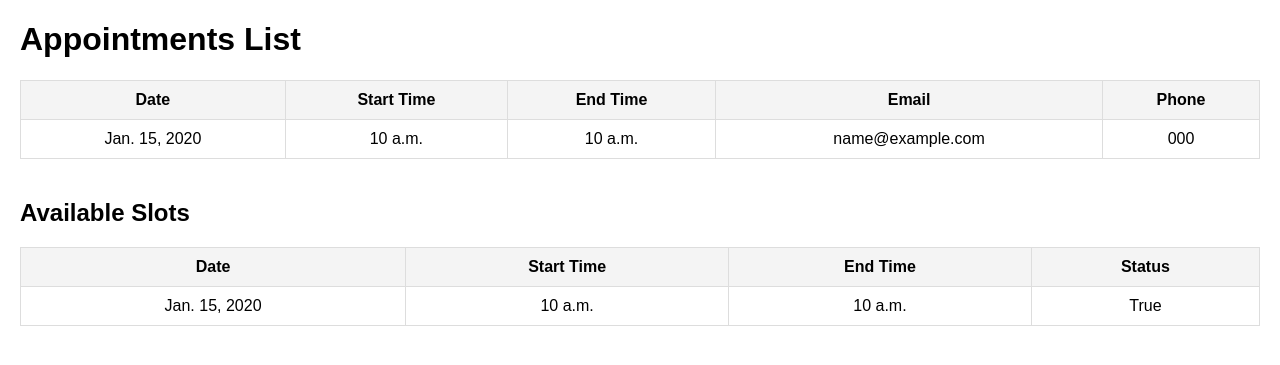
After one commit to Cybeertt/MakingAppointments, a Django app: page /appointments/appointment-list/ in a window 1280 px wide. The commit adds this page. Shown: the top 365 px of the page. Run offline with Django 5.2, Linux system fonts and the light colour scheme; tables that the repository leaves empty hold one stand-in row (values such as "Sample post").

Commit message:
Submit appointment

```diff
--- a/Booking/appointment_booking/appointment_booking/settings.py
+++ b/Booking/appointment_booking/appointment_booking/settings.py
@@ -44,7 +44,7 @@ INSTALLED_APPS = [
     'django.contrib.messages',
     'django.contrib.staticfiles',
     'rest_framework',
-    'appointments'
+    'appointments',
 ]
 
 MIDDLEWARE = [
--- a/Booking/appointment_booking/appointments/admin.py
+++ b/Booking/appointment_booking/appointments/admin.py
@@ -3,7 +3,7 @@ from django.contrib import admin
 from .models import Appointment
 
 class AppointmentAdmin(admin.ModelAdmin):
-    list_display = ['date', 'hour', 'minute', 'user_name', 'email', 'phone_number']
+    list_display = ['date', 'hour', 'minute', 'email', 'phone_number']
 
     # Method to get the hour from the start_time
     def hour(self, obj):
--- /dev/null
+++ b/Booking/appointment_booking/appointments/templates/appointments/appointment_list.html
@@ -0,0 +1,103 @@
+<!DOCTYPE html>
+<html lang="en">
+<head>
+    <meta charset="UTF-8">
+    <meta name="viewport" content="width=device-width, initial-scale=1.0">
+    <title>Appointments & Available Slots</title>
+    <style>
+        body {
+            font-family: Arial, sans-serif;
+            margin: 20px;
+        }
+
+        table {
+            width: 100%;
+            border-collapse: collapse;
+            margin-top: 20px;
+        }
+
+        th, td {
+            padding: 10px;
+            border: 1px solid #ddd;
+            text-align: center;
+        }
+
+        th {
+            background-color: #f4f4f4;
+        }
+
+        .no-data {
+            text-align: center;
+            margin-top: 20px;
+            font-size: 1.2em;
+        }
+
+        h2 {
+            margin-top: 40px;
+        }
+    </style>
+</head>
+<body>
+    <h1>Appointments List</h1>
+
+    <!-- Table to display appointments -->
+    <table id="appointments-table">
+        <thead>
+            <tr>
+                <th>Date</th>
+                <th>Start Time</th>
+                <th>End Time</th>
+                <th>Email</th>
+                <th>Phone</th>
+            </tr>
+        </thead>
+        <tbody>
+            {% if appointments %}
+                {% for appointment in appointments %}
+                    <tr>
+                        <td>{{ appointment.date }}</td>
+                        <td>{{ appointment.start_time }}</td>
+                        <td>{{ appointment.end_time }}</td>
+                        <td>{{ appointment.email }}</td>
+                        <td>{{ appointment.phone_number }}</td>
+                    </tr>
+                {% endfor %}
+            {% else %}
+                <tr>
+                    <td colspan="6" class="no-data">No appointments available.</td>
+                </tr>
+            {% endif %}
+        </tbody>
+    </table>
+
+    <h2>Available Slots</h2>
+
+    <!-- Table to display available slots -->
+    <table id="available-slots-table">
+        <thead>
+            <tr>
+                <th>Date</th>
+                <th>Start Time</th>
+                <th>End Time</th>
+                <th>Status</th>
+            </tr>
+        </thead>
+        <tbody>
+            {% if available_slots %}
+                {% for slot in available_slots %}
+                    <tr>
+                        <td>{{ slot.date }}</td>
+                        <td>{{ slot.start_time }}</td>
+                        <td>{{ slot.end_time }}</td>
+                        <td>{% if slot.is_booked %}True{% else %}False{% endif %}</td>
+                    </tr>
+                {% endfor %}
+            {% else %}
+                <tr>
+                    <td colspan="4" class="no-data">No available slots.</td>
+                </tr>
+            {% endif %}
+        </tbody>
+    </table>
+</body>
+</html>
--- a/Booking/appointment_booking/appointments/urls.py
+++ b/Booking/appointment_booking/appointments/urls.py
@@ -3,8 +3,12 @@ from . import views
 
 urlpatterns = [
     path('', views.calendar_view, name='calendar_view'),  # Home page showing the calendar
+    path('appointment-list/', views.appointment_list_view, name='appointment_list'),
     path('available-slots/', views.get_available_slots, name='get_available_slots'),
+    path('available-slots-date/', views.get_available_slots, name='get_available_slots_date'),
+    path('available-slots/post', views.post_available_slots, name='post_available_slots'),  # This allows both GET and POST
     path('appointments/', views.appointments, name='appointments'),  # List or create an appointment
     path('get_appointments', views.get_appointments, name='get_appointments'),
     path('appointments/<int:pk>/', views.appointment_detail, name='appointment_detail'),  # View, update, or delete an appointment
+    path('book-appointment/', views.book_appointment, name='book_appointment'),
 ]
--- a/Booking/appointment_booking/appointments/views.py
+++ b/Booking/appointment_booking/appointments/views.py
@@ -1,46 +1,223 @@
+from datetime import datetime, timedelta
 from django.shortcuts import render
 from rest_framework.decorators import api_view
 from rest_framework.response import Response
 from rest_framework import status
 from django.http import JsonResponse
-from .models import Appointment
+from django.views.decorators.csrf import csrf_exempt
+from .models import Appointment, AvailableSlot
 from django.utils.timezone import make_aware
 from django.core.mail import send_mail
 import json
 from django.http import JsonResponse
-from .google_calendar import get_available_events
 import os
 from googleapiclient.discovery import build
 from google.oauth2.service_account import Credentials
 from django.http import JsonResponse
-from .serializers import AppointmentSerializer
+from .serializers import AppointmentSerializer, AvailableSlotSerializer
 
 # Path to your credentials file
 CREDENTIALS_FILE = os.path.join(os.path.dirname(__file__), 'google_credentials.json')
 
 from .models import Appointment
 
-def available_slots(request):
-    # Query all appointments
-    appointments = Appointment.objects.all()
+from datetime import datetime
+from rest_framework.response import Response
+from rest_framework.decorators import api_view
+from .models import AvailableSlot
 
-    # Convert to JSON-friendly format
-    slots = [
-        {"start": f"{appt.date}T{appt.hour:02d}:{appt.minute:02d}:00",
-         "end": f"{appt.date}T{appt.hour:02d}:{(appt.minute + 30) % 60:02d}:00"}
-        for appt in appointments
+@api_view(['GET'])
+def get_available_slots_date(request):
+    date_str = request.GET.get('date')
+
+    if not date_str:
+        return JsonResponse({"error": "Date parameter is missing"}, status=400)
+
+    # Parse the date string into a date object (YYYY-MM-DD format)
+    try:
+        date = datetime.strptime(date_str, "%Y-%m-%d").date()
+    except ValueError as ve:
+        return JsonResponse({"error": f"Invalid date format: {str(ve)}"}, status=400)
+
+    # Fetch available slots for the given date
+    available_slots = AvailableSlot.objects.filter(date=date, is_booked=False)
+
+    slots_data = [
+        {
+            'start_time': slot.start_time.strftime("%H:%M"),
+            'end_time': slot.end_time.strftime("%H:%M"),
+        }
+        for slot in available_slots
     ]
 
-    return JsonResponse({"available_slots": slots})
+    return JsonResponse({"available_slots": slots_data})
+
+@csrf_exempt
+def book_appointment(request):
+    if request.method == 'POST':
+        try:
+            data = json.loads(request.body)
+            email = data.get('email')
+            phone_number = data.get('phone_number')
+            date = data.get('date')
+            start_time = data.get('start_time')
+            end_time = data.get('end_time')
+
+            if not email or not phone_number or not date or not start_time or not end_time:
+                return JsonResponse({'error': 'Missing required fields'}, status=400)
+
+            # Check if the slot exists
+            try:
+                slot = AvailableSlot.objects.get(date=date, start_time=start_time, end_time=end_time)
+                if slot.is_booked:
+                    return JsonResponse({'error': 'Slot already booked'}, status=400)
+            except AvailableSlot.DoesNotExist:
+                return JsonResponse({'error': 'Selected slot not available'}, status=400)
+
+            # Check if an appointment already exists
+            if Appointment.objects.filter(date=date, start_time=start_time, end_time=end_time).exists():
+                return JsonResponse({'error': 'Appointment already exists for the selected slot'}, status=400)
+
+            # Create the appointment
+            Appointment.objects.create(
+                email=email,
+                phone_number=phone_number,
+                date=date,
+                start_time=start_time,
+                end_time=end_time
+            )
+            # Mark the slot as booked
+            slot.is_booked = True
+            slot.save()
+
+            return JsonResponse({'message': 'Appointment booked successfully'})
+
+        except Exception as e:
+            return JsonResponse({'error': f'An error occurred: {str(e)}'}, status=500)
+    else:
+        return JsonResponse({'error': 'Invalid request method'}, status=405)
 
 @api_view(['GET'])
-def get_available_slots(request):
+def get_available2_slots(request):
     """
     List all available slots.
     """
     available_slots = AvailableSlot.objects.filter(is_booked=False)
     serializer = AvailableSlotSerializer(available_slots, many=True)
     return Response(serializer.data)
+
+@api_view(['GET'])
+def get_available_slots(request):
+    """
+    Fetch available slots for a given date.
+    Expects a 'date' parameter in the query string (format: YYYY-MM-DD).
+    """
+    try:
+        # Get the 'date' parameter from the query string
+        date_str = request.GET.get('date')
+
+        if not date_str:
+            return Response({"error": "Date parameter is missing"}, status=400)
+
+        # Parse the date string into a date object (YYYY-MM-DD format)
+        date = datetime.strptime(date_str, "%Y-%m-%d").date()
+
+        # Log the date for debugging purposes
+        print("Parsed date:", date)
+
+        # Filter available slots for the given date
+        available_slots = AvailableSlot.objects.filter(date=date, is_booked=False)
+
+        # Prepare the response data with available slots
+        slots_data = [
+            {
+                'start_time': slot.start_time.strftime("%H:%M"),
+                'end_time': slot.end_time.strftime("%H:%M"),
+                'is_booked': slot.is_booked  # Include the booking status
+            }
+            for slot in available_slots
+        ]
+
+        # Return the available slots
+        return Response({"available_slots": slots_data})
+
+    except Exception as e:
+        # Log the error
+        print("Error:", str(e))
+        return Response({"error": str(e)}, status=400)
+
+
+@api_view(['GET', 'POST'])
+def post_available_slots(request):
+    """
+    Handles both GET and POST requests:
+    - GET: Returns a list of available slots
+    - POST: Creates available slots for a range of dates and times.
+    Expects JSON input with 'start_date', 'end_date', 'start_time', 'end_time', and 'slot_duration' for POST.
+    """
+    if request.method == 'GET':
+        # Handle GET request: Return available slots (for simplicity, returning all slots)
+        available_slots = AvailableSlot.objects.filter(is_booked=False)
+
+        # Serialize the slots to return them as JSON
+        slots_data = [{"date": slot.date, "start_time": slot.start_time, "end_time": slot.end_time} for slot in available_slots]
+
+        return Response({"available_slots": slots_data}, status=status.HTTP_200_OK)
+
+    elif request.method == 'POST':
+        # Handle POST request: Create available slots
+        data = request.data
+
+        # Ensure required fields are present in the request
+        required_fields = ['start_date', 'end_date', 'start_time', 'end_time']
+        for field in required_fields:
+            if field not in data:
+                return Response({"error": f"Missing field: {field}"}, status=status.HTTP_400_BAD_REQUEST)
+
+        try:
+            # Parse the dates and times
+            start_date = datetime.strptime(data['start_date'], "%Y-%m-%d").date()
+            end_date = datetime.strptime(data['end_date'], "%Y-%m-%d").date()
+            start_time = datetime.strptime(data['start_time'], "%H:%M:%S").time()
+            end_time = datetime.strptime(data['end_time'], "%H:%M:%S").time()
+
+            # Use a default duration of 60 minutes if not provided
+            slot_duration = int(data.get('slot_duration', 60))
+
+            slots = []
+            current_date = start_date
+
+            # Loop over the date range
+            while current_date <= end_date:
+                current_time = datetime.combine(current_date, start_time)
+                end_time_datetime = datetime.combine(current_date, end_time)
+
+                # Loop over the time range, creating slots
+                while current_time < end_time_datetime:
+                    next_time = current_time + timedelta(minutes=slot_duration)
+                    slot = AvailableSlot(
+                        date=current_date,
+                        start_time=current_time.time(),
+                        end_time=next_time.time(),
+                        is_booked=False
+                    )
+                    slots.append(slot)
+                    current_time = next_time
+
+                current_date += timedelta(days=1)
+
+            # Bulk create the slots in the database
+            AvailableSlot.objects.bulk_create(slots)
+
+            return Response({"message": "Slots created successfully"}, status=status.HTTP_201_CREATED)
+
+        except ValueError as e:
+            return Response({"error": f"Invalid date/time format. {str(e)}"}, status=status.HTTP_400_BAD_REQUEST)
+
+        except Exception as e:
+            return Response({"error": str(e)}, status=status.HTTP_400_BAD_REQUEST)
+
+
 
 @api_view(['GET'])
 def get_appointments(request):
@@ -91,9 +268,14 @@ def appointment_detail(request, pk):
         return Response(status=status.HTTP_204_NO_CONTENT)
 
 def calendar_view(request):
-    # Fetch appointments from the database
+    return render(request, 'appointments/calendar.html')
+
+def appointment_list_view(request):
     appointments = Appointment.objects.all()
+    available_slots = AvailableSlot.objects.all()
 
-    # Pass appointments to the template
-    context = {'appointments': appointments}
-    return render(request, 'appointments/appointments_list.html', context)
+    context = {
+        'appointments': appointments,
+        'available_slots': available_slots,
+    }
+    return render(request, 'appointments/appointment_list.html', context)
```
Also changed, not shown: Booking/appointment_booking/appointments/models.py (+4 -7 lines), Booking/appointment_booking/appointments/serializers.py (+9 -3 lines), Booking/appointment_booking/appointments/templates/appointments/calendar.html (+149 -20 lines), Booking/appointment_booking/appointments/migrations/0001_initial.py, Booking/appointment_booking/appointments/migrations/0002_alter_appointment_unique_together_and_more.py (added).
